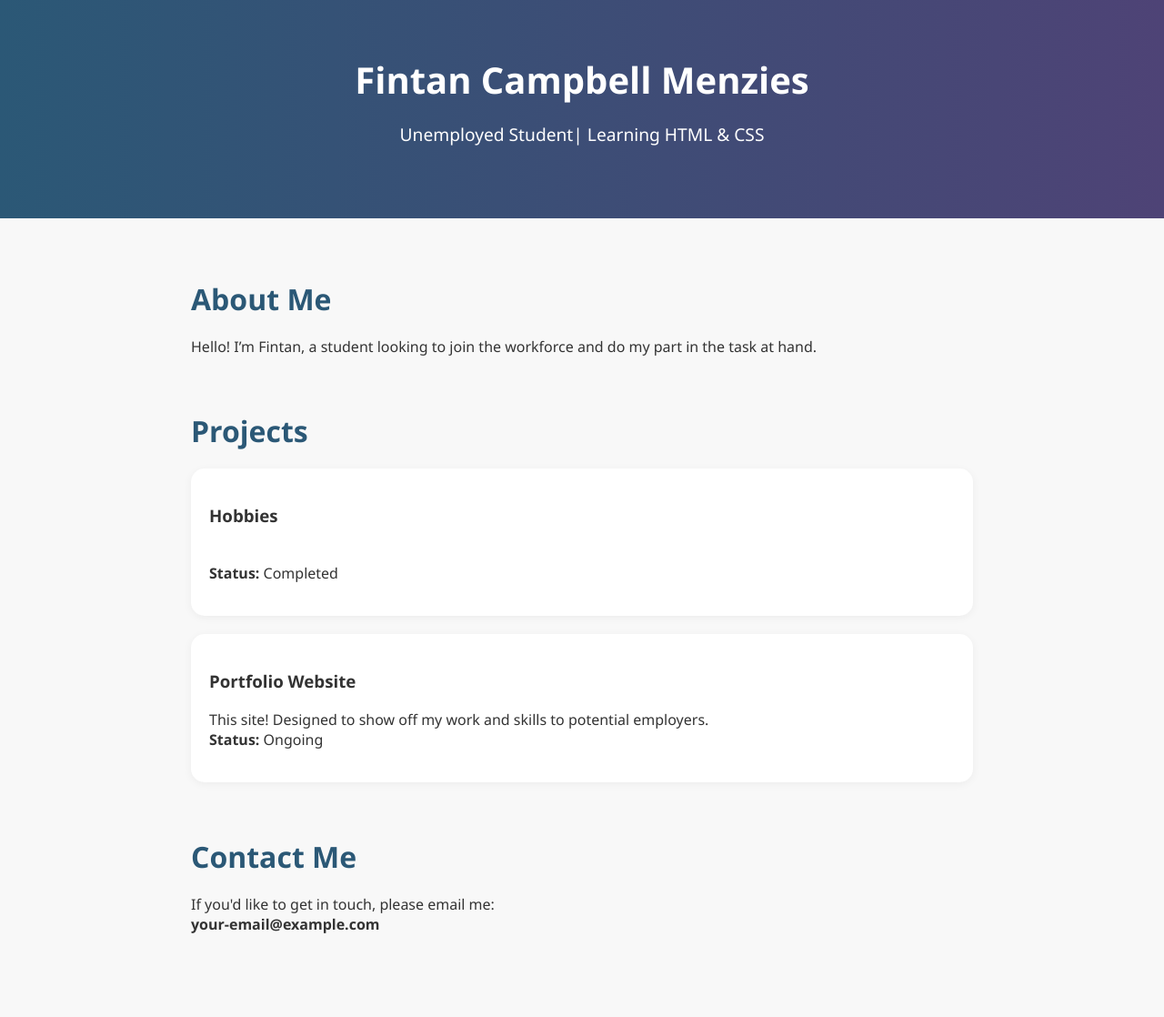
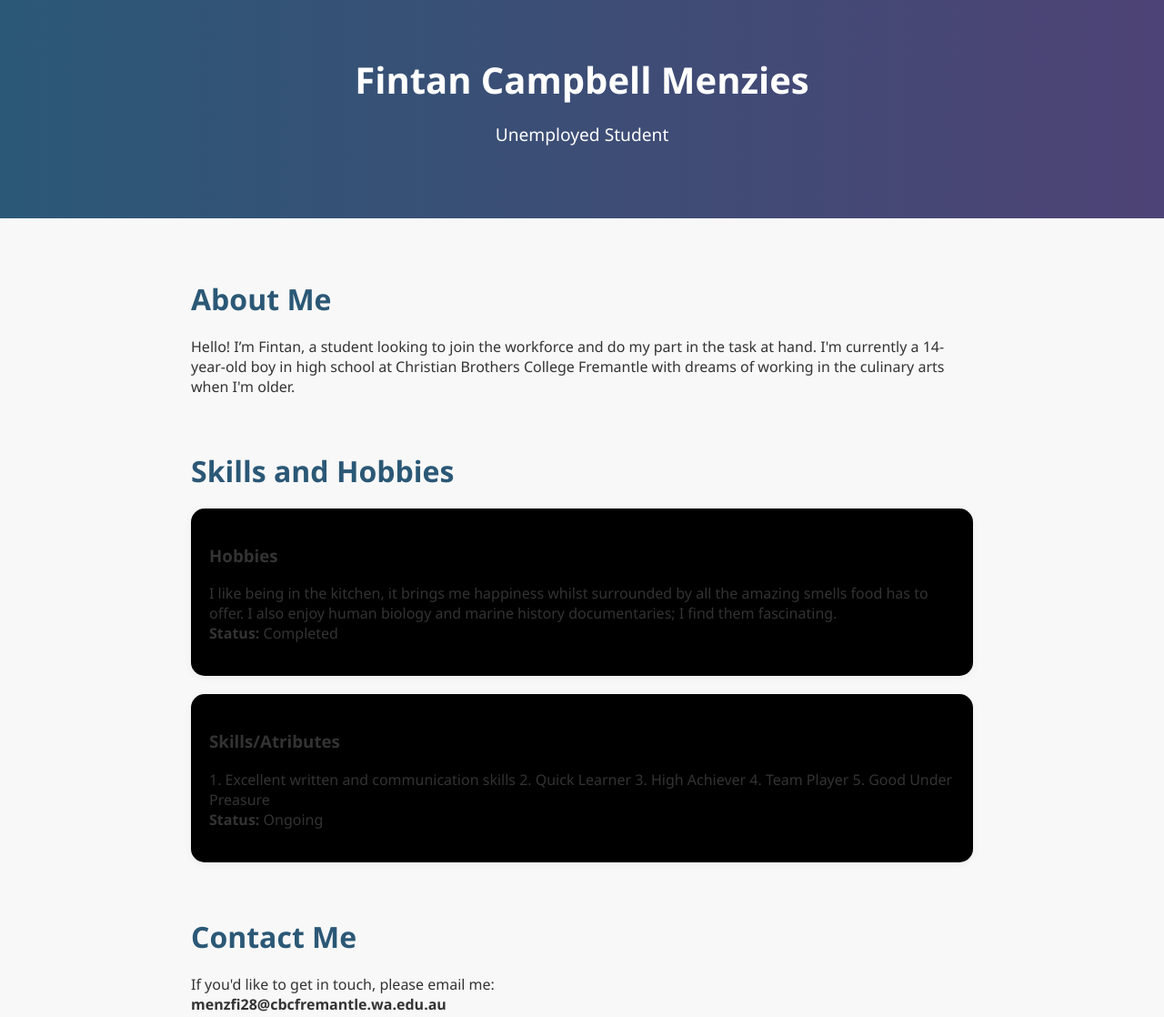
Before and after one commit to Fin114/fintan-portfolio1, a plain HTML site: page index.html in a window 1280 px wide. Shown: the top 1118 px of the page at 91% size. Drawn offline with Linux system fonts and the light colour scheme.

Commit message:
Update index.html

```diff
--- a/index.html
+++ b/index.html
@@ -56,7 +56,7 @@
     }
 
     .project-card {
-      background: white;
+      background: black;
       padding: 20px;
       border-radius: 15px;
       box-shadow: 0 2px 10px rgba(0,0,0,0.05);
@@ -85,31 +85,35 @@
 
   <header>
     <h1>Fintan Campbell Menzies</h1>
-    <p>Unemployed Student| Learning HTML & CSS</p>
+    <p>Unemployed Student</p>
   </header>
 
   <div class="container">
 
     <div class="section">
       <h2>About Me</h2>
-      <p>Hello! I’m Fintan, a student looking to join the workforce and do my part in the task at hand.</p>
+      <p>Hello! I’m Fintan, a student looking to join the workforce and do my part in the task at hand. I'm currently a 14-year-old boy in high school at Christian Brothers College Fremantle with dreams of working in the culinary arts when I'm older.  </p>
     </div>
 
     <div class="section">
-      <h2>Projects</h2>
+      <h2>Skills and Hobbies </h2>
       <div class="project-card">
         <h3>Hobbies</h3>
-        <p> <br><strong>Status:</strong> Completed</p>
+        <p> I like being in the kitchen, it brings me happiness whilst surrounded by all the amazing smells food has to offer. I also enjoy human biology and marine history documentaries; I find them fascinating.  <br><strong>Status:</strong> Completed</p>
       </div>
       <div class="project-card">
-        <h3>Portfolio Website</h3>
-        <p>This site! Designed to show off my work and skills to potential employers. <br><strong>Status:</strong> Ongoing</p>
+        <h3>Skills/Atributes</h3>
+        <p>1. Excellent written and communication skills
+           2. Quick Learner
+           3. High Achiever
+           4. Team Player
+           5. Good Under Preasure <br><strong>Status:</strong> Ongoing</p>
       </div>
     </div>
 
     <div class="section">
       <h2>Contact Me</h2>
-      <p>If you'd like to get in touch, please email me: <br><strong>your-email@example.com</strong></p>
+      <p>If you'd like to get in touch, please email me: <br><strong>menzfi28@cbcfremantle.wa.edu.au</strong></p>
     </div>
 
   </div>
```
